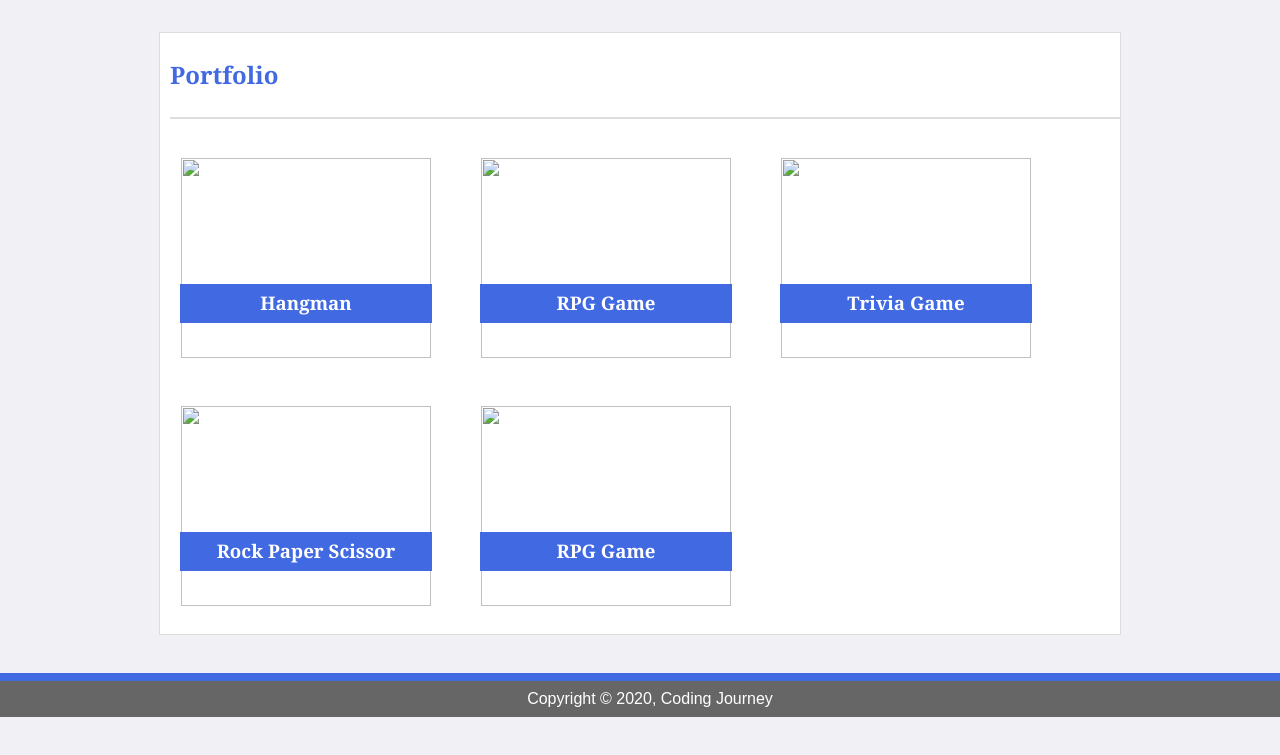
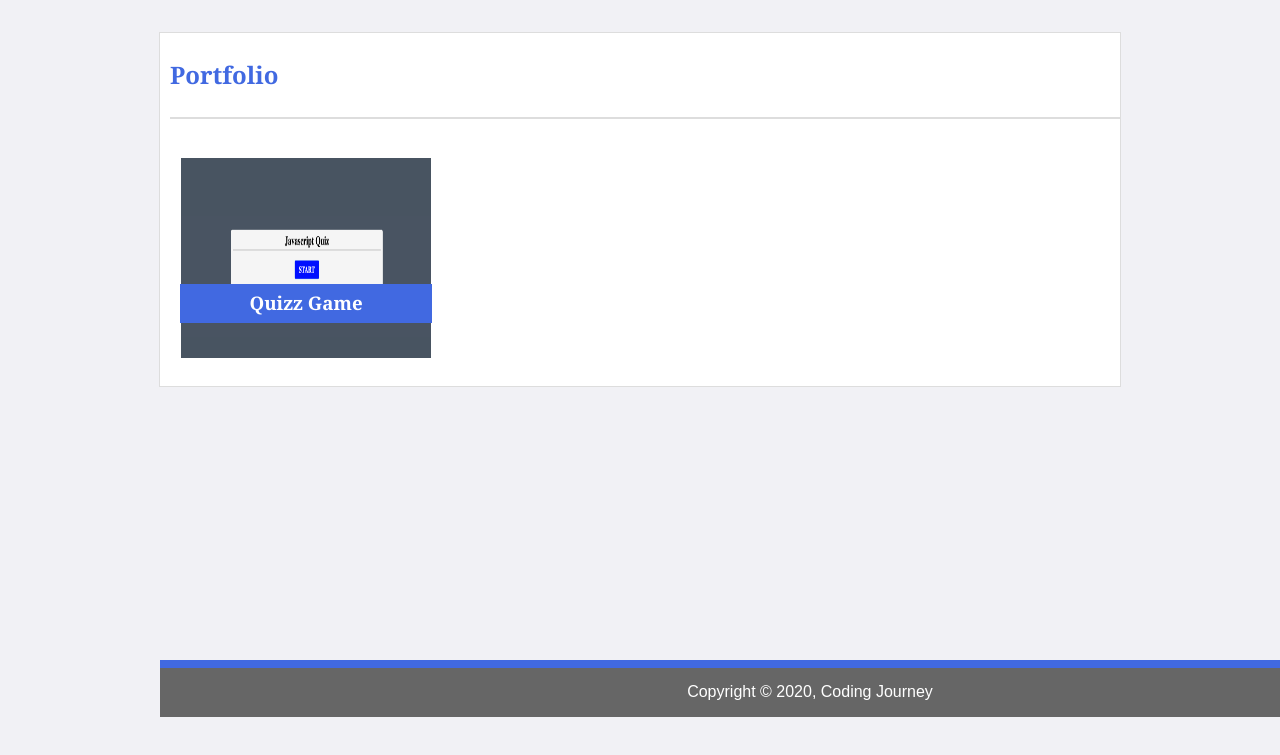
Before and after one commit to Pkay91/Portfolio, a plain HTML site: page portfolio.html in a window 1280 px wide. Shown: the part 83-838 px from the top of the page. Drawn offline with Linux system fonts and the light colour scheme.

Commit message:
added project

```diff
--- a/assets/style.css
+++ b/assets/style.css
@@ -2,6 +2,7 @@ body {
 
     margin: 0px auto;
     background-color: #f1f1f5;
+
 
  }
               /* Header related CSS */
@@ -163,6 +164,7 @@ h1, h2, h3 {
 
 .work img {
          width: 100%;
+         height: 200px;
         }
 
 .work h3 {
--- a/portfolio.html
+++ b/portfolio.html
@@ -30,27 +30,10 @@
         <div class="clearfix" id="content-2">
         <h2>Portfolio</h2>
         <div class="work" id='test'>
-        <img src="assets/images/game1.png">
-        <h3>Hangman</h3>
+        <img src="assets/images/challenge.png">
+        <h3>Quizz Game</h3>
         </div>
-        <div class="work">
-        <img src="assets/images/game2.jpg">
-        <h3>RPG Game</h3>
-        </div>
-        <div class="work">
-        <img src="assets/images/game3.jpg">
-        <h3>Trivia Game</h3>
-        </div>
-        <div class="work">
-        <img src="assets/images/game4.gif">
-        <h3>Rock Paper Scissor</h3>
-        </div>
-        <div class="work">
-        <img src="assets/images/game4.gif">
-        <h3>RPG Game</h3>
-        </div>
-
-        </div> <!-- End of main-2 -->
+         <!-- End of main-2 -->
 
       <!-- creating of sticky Footer -->
       <footer>
```
Also changed, not shown: assets/images/challenge.png (added), 3 other files.
